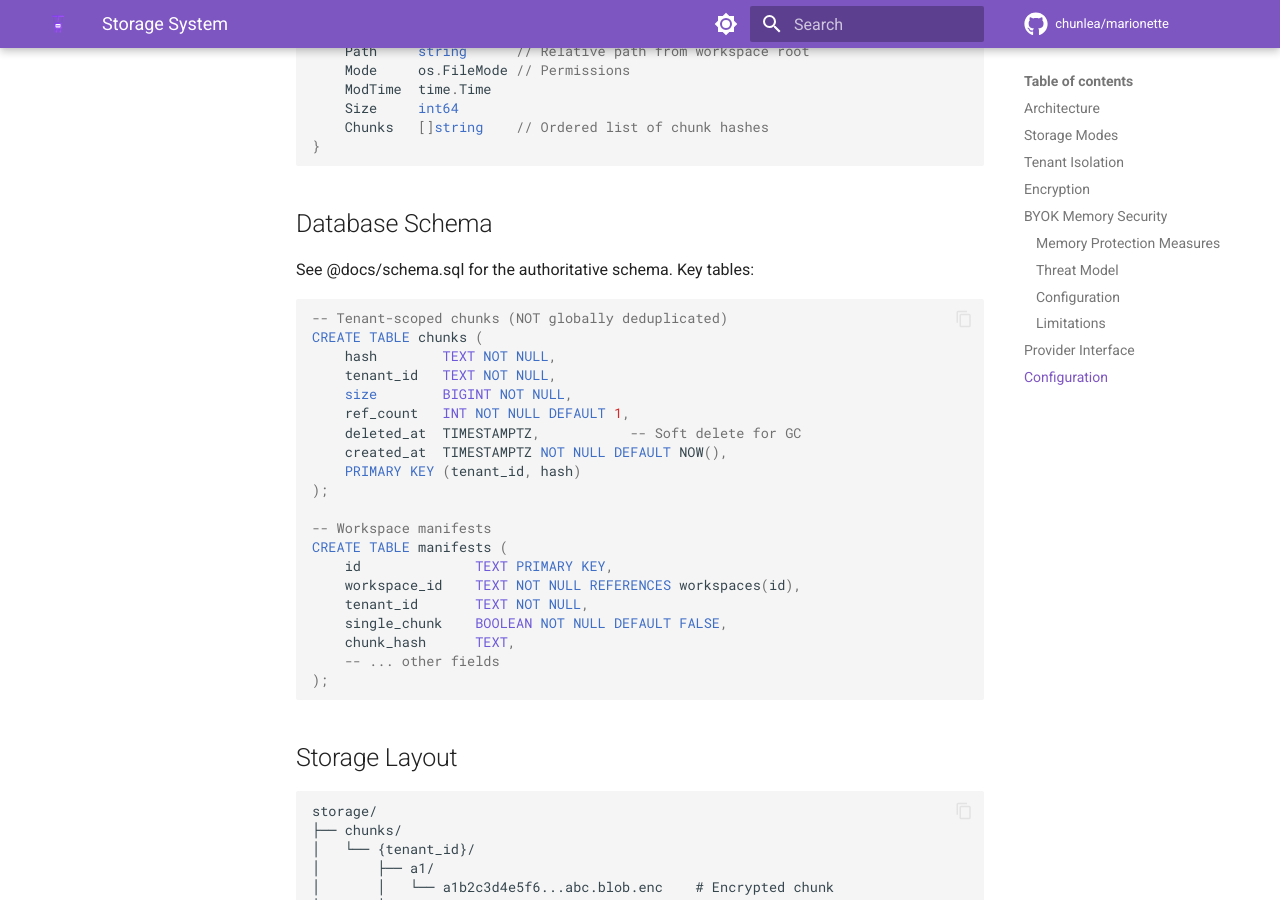
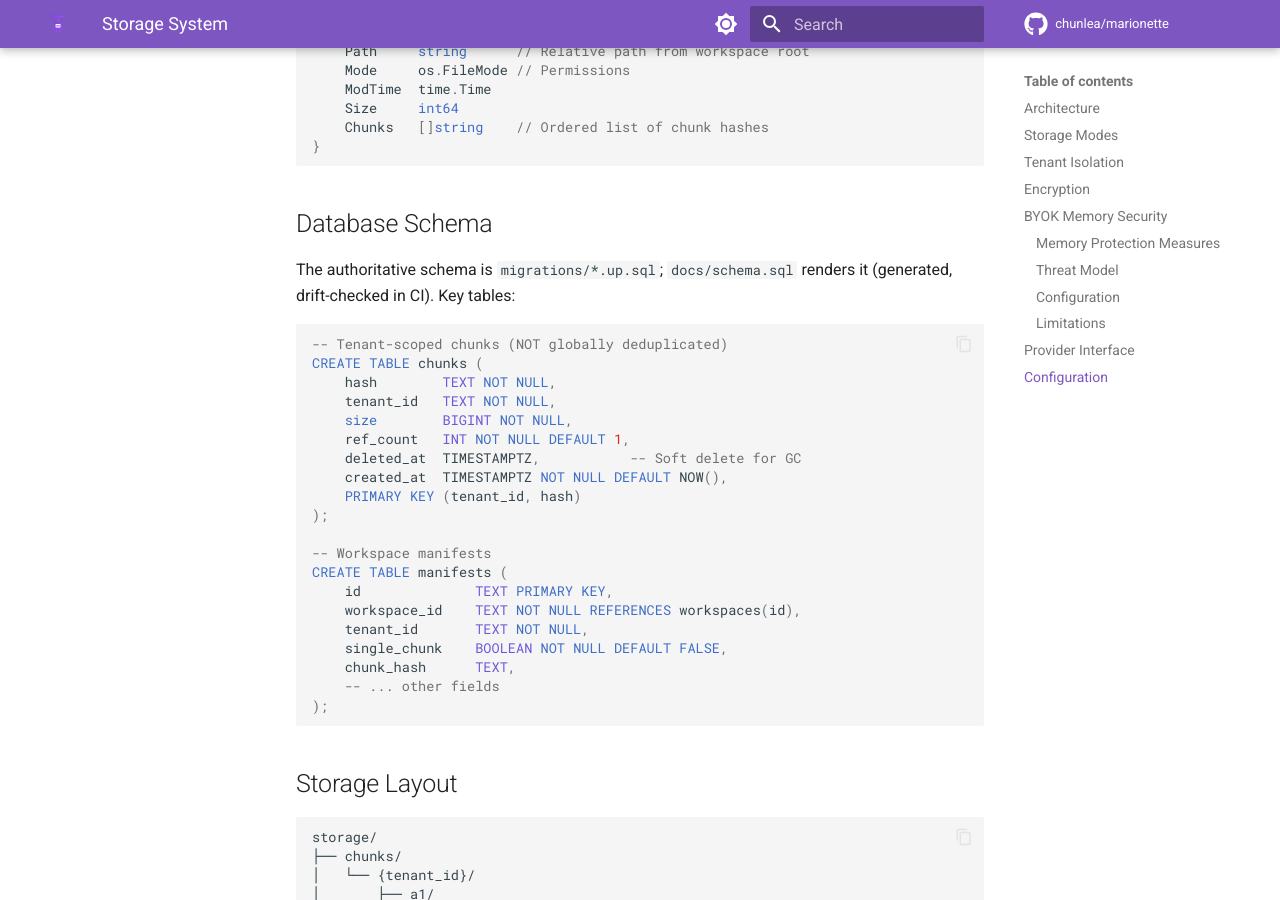
Before and after one commit to chunlea/marionette, an MkDocs documentation site: the page built from docs/storage.md, in a window 1280 px wide and 900 px high, scrolled down 9190 px. Built offline with MkDocs 1.6.1 and Material for MkDocs 9.7.7, drawn with Linux system fonts in a browser that asks for light colours; comment, search, counter and statistics services are not loaded.

Commit message:
docs(storage): stop calling docs/schema.sql authoritative
Last remaining copy of the claim that killed fresh environments: docs/schema.sql
is generated from migrations/ and drift-checked in CI, not the source of truth.

Co-Authored-By: Claude Opus 5 <noreply@anthropic.com>
Claude-Session: https://claude.ai/code/session_01VZJb7TPvHAoDfnArQmJdxf

````diff
--- a/docs/storage.md
+++ b/docs/storage.md
@@ -412,7 +412,8 @@ type ManifestFile struct {
 
 ## Database Schema
 
-See @docs/schema.sql for the authoritative schema. Key tables:
+The authoritative schema is `migrations/*.up.sql`; `docs/schema.sql` renders it
+(generated, drift-checked in CI). Key tables:
 
 ```sql
 -- Tenant-scoped chunks (NOT globally deduplicated)
````
